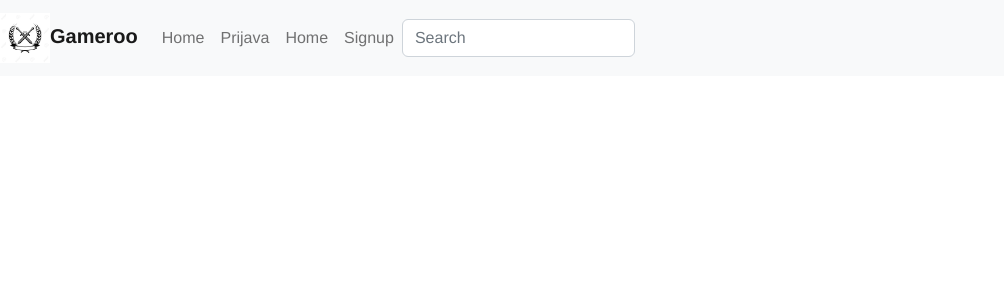
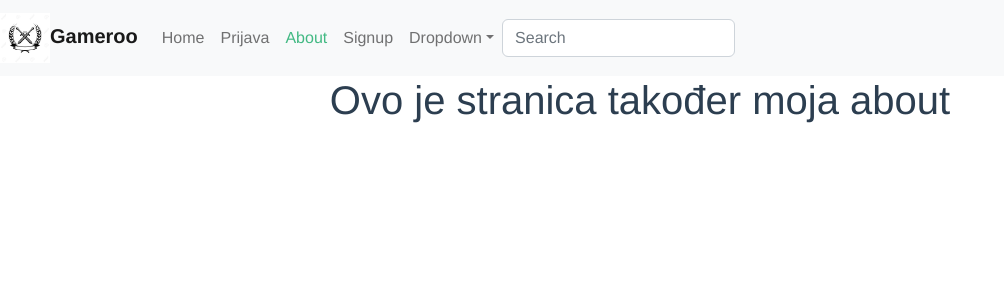
Before and after one commit to Martin6969/gameroo, a Vue app: page /about in a window 1280 px wide. Shown: the top 300 px of the page, without its empty margins (0-1004 px from the left). Built offline with nearby package versions, Linux system fonts and the light colour scheme.

Commit message:
Navbar vjezba
napravljen navbar

```diff
--- a/public/index.html
+++ b/public/index.html
@@ -12,6 +12,9 @@
   <!-- CSS only -->
   <link href="https://cdn.jsdelivr.net/npm/bootstrap@5.2.2/dist/css/bootstrap.min.css" rel="stylesheet"
     integrity="sha384-Zenh87qX5JnK2Jl0vWa8Ck2rdkQ2Bzep5IDxbcnCeuOxjzrPF/et3URy9Bv1WTRi" crossorigin="anonymous">
+  <script src="https://cdn.jsdelivr.net/npm/bootstrap@5.0.1/dist/js/bootstrap.min.js"
+    integrity="sha384-Atwg2Pkwv9vp0ygtn1JAojH0nYbwNJLPhwyoVbhoPwBhjQPR5VtM2+xf0Uwh9KtT"
+    crossorigin="anonymous"></script>
 </head>
 
 <body>
--- a/src/App.vue
+++ b/src/App.vue
@@ -7,8 +7,8 @@
         <button
         class="navbar-toggler"
         type="button"
-        data-toggle="collapse"
-        data-target="#navbarToggler"
+        data-bs-toggle="collapse"
+        data-bs-target="#navbarToggler"
         aria-controls="navbarToggler"
         aria-expanded="false"
         aria-label="Toggle navigation"
@@ -24,11 +24,20 @@
                <router-link to="/login" class="nav-link">Prijava</router-link>
             </li>
             <li class="nav-item">
-               <router-link to="/home" class="nav-link">Home </router-link>
+               <router-link to="/about" class="nav-link">About </router-link>
             </li>
              <li class="nav-item">
               <router-link to="/signup" class="nav-link">Signup</router-link>
              </li>
+             <li class="nav-item dropdown">
+        <a class="nav-link dropdown-toggle" id="navbarDropdownMenuLink" data-bs-toggle="dropdown"
+          aria-haspopup="true" aria-expanded="false">Dropdown</a>
+        <div class="dropdown-menu dropdown-primary" aria-labelledby="navbarDropdownMenuLink">
+          <a class="dropdown-item" href="#">Action</a>
+          <a class="dropdown-item" href="#">Another action</a>
+          <a class="dropdown-item" href="#">Something else here</a>
+        </div>
+      </li>
 
           </ul>
            <form class="form-inline my-2 my-lg-0">
--- a/src/router/index.js
+++ b/src/router/index.js
@@ -16,9 +16,9 @@ const routes = [
     component: () => import(/* webpackChunkName: "login" */ '../views/Login.vue')
   },
   {
-    path: '/home',
-    name: 'home',
-    component: () => import(/* webpackChunkName: "about" */ '../views/Home.vue')
+    path: '/about',
+    name: 'about',
+    component: () => import(/* webpackChunkName: "about" */ '../views/About.vue')
   },
   {
     path: '/signup',
--- a/src/views/Home.vue
+++ b/src/views/About.vue
@@ -1,5 +1,5 @@
 <template>
-    <div class="home">
+    <div class="about">
       <h1>Ovo je stranica također moja about</h1>
     </div>
   </template>
```
